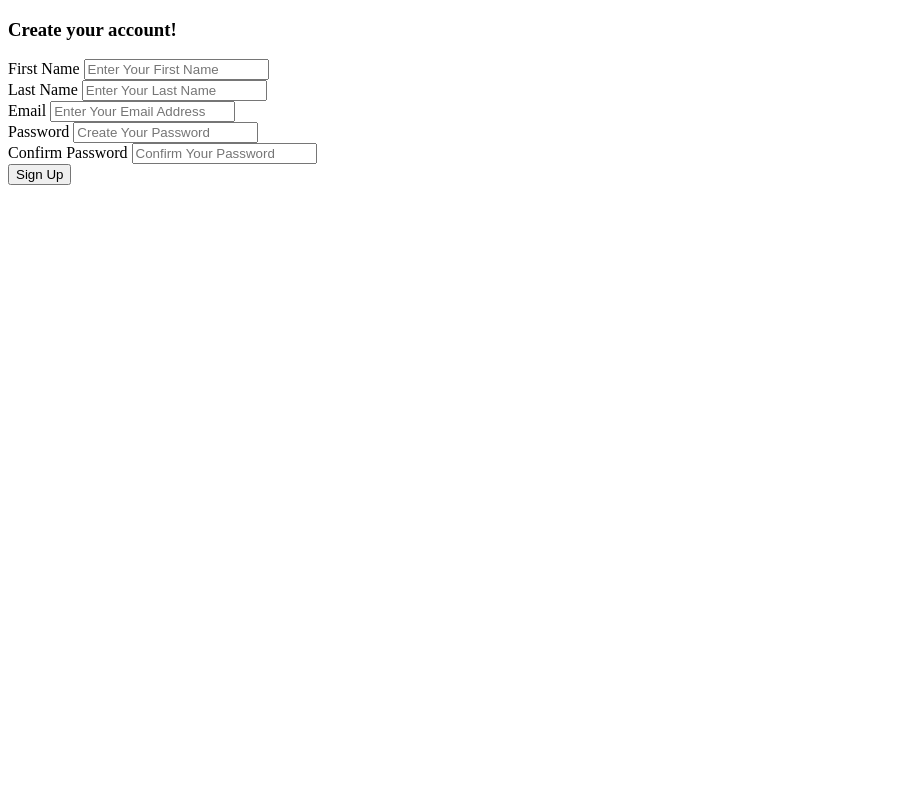
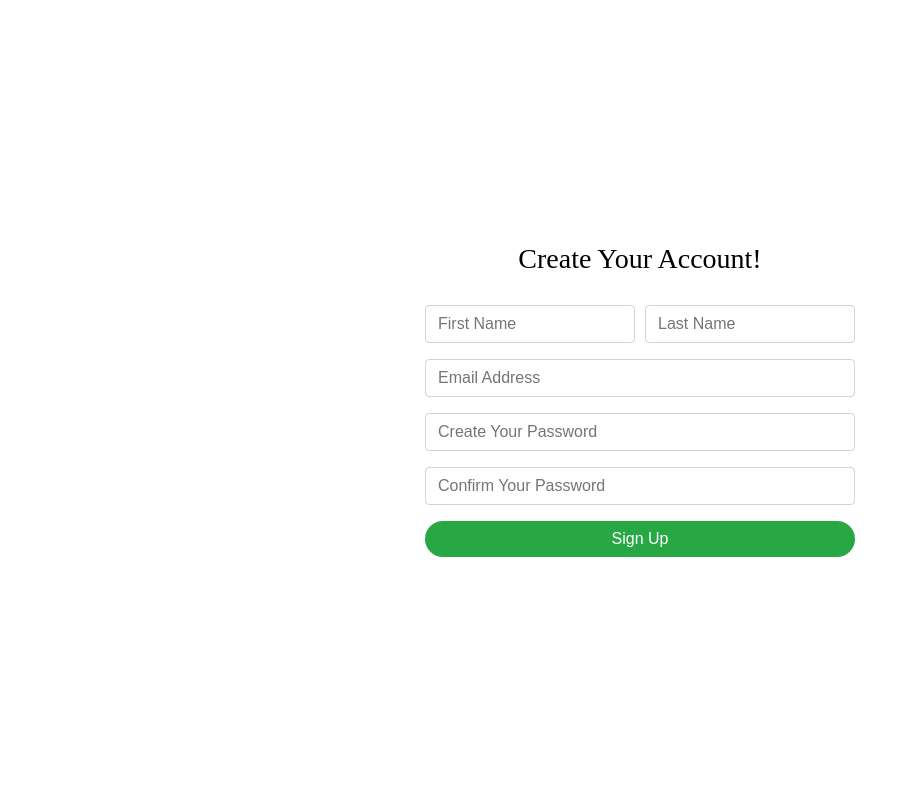
Before and after one commit to himanshudhingra0312/Reuntie-Project-, a Django app: page /signup/ in a window 1280 px wide. Shown: the whole page, without its empty margins (0-910 px from the left). Run offline with Django 3.2, Linux system fonts and the light colour scheme.

```diff
--- a/reuntie/login/templates/login/signup.html
+++ b/reuntie/login/templates/login/signup.html
@@ -5,9 +5,102 @@
     <meta http-equiv="X-UA-Compatible" content="IE=edge">
     <meta name="viewport" content="width=device-width, initial-scale=1.0">
     <title>Sign Up</title>
+
+    <style>
+        html, body {
+            margin: 0;
+            padding: 0;
+            height: 100%;
+        }
+
+        * {
+            box-sizing: border-box;
+        }
+
+        .main-wrapper {
+            display: flex;
+            flex-direction: column;
+            align-items: center;
+            justify-content: center;
+            height: 100%;
+        }
+
+        .form-wrapper {
+            display: inline-flex;
+            flex-direction: column;
+            align-items: center;
+            max-width: 430px;
+        }
+
+        .form-wrapper h3 {
+            font-size: 28px;
+            text-transform: capitalize;
+            margin: 0 0 30px 0;
+            font-weight: 500;
+        }
+
+        .form-group-wrapper {
+            display: flex;
+            align-items: center;
+        }
+
+        .form-group-wrapper .form-group {
+            flex: 1;
+        }
+
+        .form-group-wrapper .form-group + .form-group {
+            margin-left: 10px;
+        }
+
+        .form-group {
+            margin-bottom: 16px;
+        }
+
+        .form-group label {
+            display: none;
+        }
+
+        .form-group .form-control {
+            display: block;
+            width: 100%;
+            height: 38px;
+            padding: 6px 12px;
+            font-size: 1rem;
+            font-weight: 400;
+            line-height: 1.5;
+            color: #495057;
+            background-color: #fff;
+            background-clip: padding-box;
+            border: 1px solid #ced4da;
+            border-radius: 4px;
+        }
+
+        .btn-submit {
+            display: flex;
+            align-items: center;
+            justify-content: center;
+            font-weight: 400;
+            color: #fff;
+            text-align: center;
+            vertical-align: middle;
+            cursor: pointer;
+            -webkit-user-select: none;
+            -moz-user-select: none;
+            -ms-user-select: none;
+            user-select: none;
+            padding: 0.375rem 0.75rem;
+            font-size: 1rem;
+            line-height: 1.5;
+            border-radius: 20px;
+            -webkit-appearance: button;
+            background-color: #28a745;
+            border: 0;
+            width: 100%;
+        }
+    </style>
 </head>
 <body>
-
+    <div class="main-wrapper">
         {% for message in messages %}
             <div class="alert alert-{{ message.tags }} alert-dismissible fade show" role="alert">
                 <strong>Message:</strong> {{ message }}
@@ -16,22 +109,24 @@
             </button>
             </div>
         {% endfor %}
-
+        <div class="form-wrapper">
             <h3>Create your account!</h3>
             <form method="post" action={% url 'signup' %}>
                 {% csrf_token %}
-        </div>
+               <div class="form-group-wrapper">
                     <div class="form-group">
                         <label for="fname">First Name</label>
-            <input type="text" class="form-control" id="fname" name="fname" placeholder="Enter Your First Name" Required>
+                        <input type="text" class="form-control" id="fname" name="fname" placeholder="First Name" Required>
                     </div>
                     <div class="form-group">
                         <label for="lname">Last Name</label>
-            <input type="text" class="form-control" id="lname" name="lname" placeholder="Enter Your Last Name" Required>
+                        <input type="text" class="form-control" id="lname" name="lname" placeholder="Last Name" Required>
                     </div>
+               </div>
+
                 <div class="form-group">
                     <label for="email">Email</label>
-            <input type="email" class="form-control" id="email" name="email" placeholder="Enter Your Email Address" Required>
+                    <input type="email" class="form-control" id="email" name="email" placeholder="Email Address" Required>
                 </div>
                 <div class="form-group">
                     <label for="pass1">Password</label>
@@ -41,7 +136,9 @@
                     <label for="pass2">Confirm Password</label>
                     <input type="password" class="form-control" id="pass2" name="pass2" placeholder="Confirm Your Password" Required>
                 </div>
-        <button type="submit" class="btn btn-primary">Sign Up</button>
+                <button type="submit" class="btn btn-submit">Sign Up</button>
             </form>
+        </div>
+    </div>
 </body>
 </html>
--- a/reuntie/login/urls.py
+++ b/reuntie/login/urls.py
@@ -2,7 +2,7 @@ from django.urls import path,include
 from .import views
 
 urlpatterns = [
-    path('home/',views.home,name="home"),
+    path('',views.home,name="home"),
     path('signup/',views.signup,name="signup"),
     path('signin/',views.signin,name="signin"),
     path('signout/',views.signout,name="signout"),
--- a/reuntie/reuntie/info.py
+++ /dev/null
@@ -1,5 +0,0 @@
-EMAIL_USE_TLS = True
-EMAIL_HOST = 'smtp.gmail.com'
-EMAIL_HOST_USER = 'reunitemindfire@gmail.com'
-EMAIL_HOST_PASSWORD = "bwjhsootfdkmlexa"
-EMAIL_PORT = 587
```
Also changed, not shown: reuntie/reuntie/settings.py (+21 -7 lines), reuntie/db.sqlite3 (deleted), reuntie/login/views.py (line endings or trailing spaces), 1 other file. Lines whose indentation alone changed are shown as unchanged.
